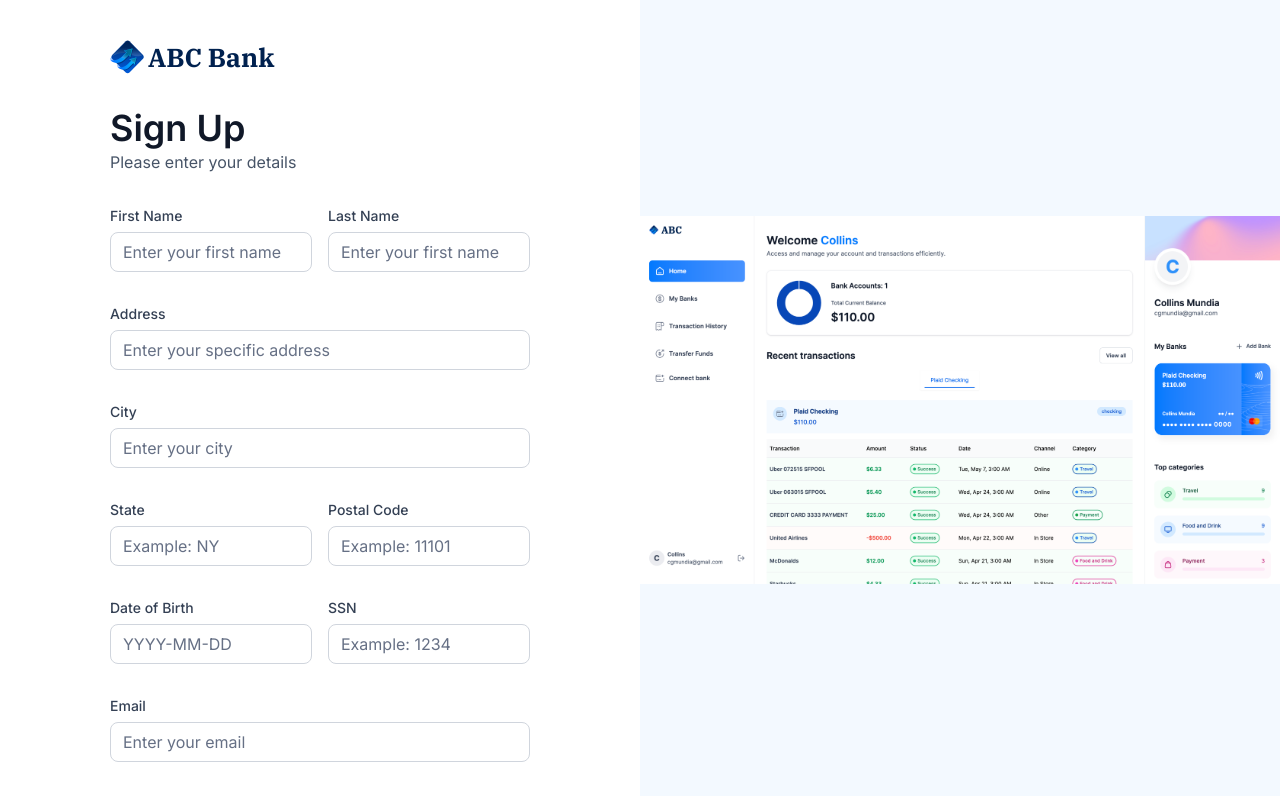
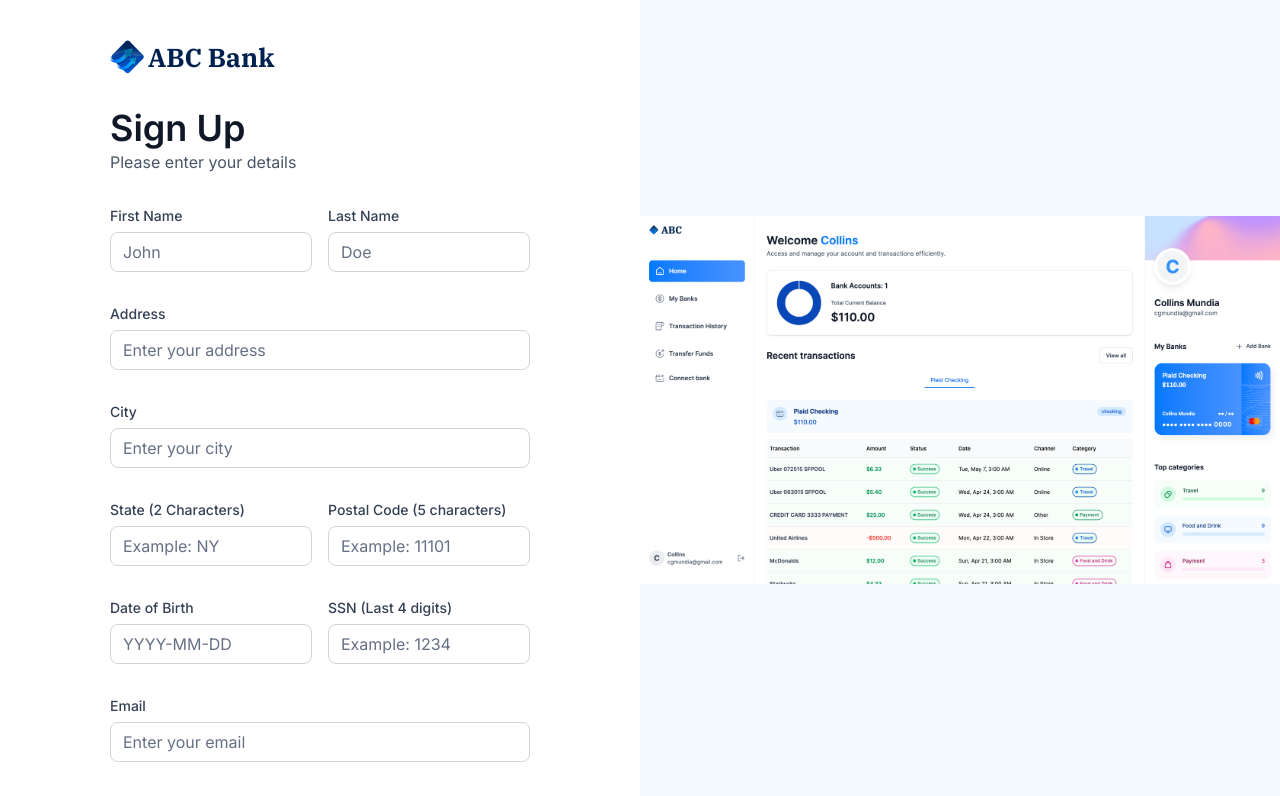
Before and after one commit to mowabanga/abc_online_banking, a Next.js app: page /sign-up in a window 1280 px wide. Shown: the top 796 px of the page. Built offline with nearby package versions, Linux system fonts and the light colour scheme; what dwolla-v2, plaid would draw is missing.

Commit message:
Make changes on sign-up form

```diff
--- a/components/AuthForm.tsx
+++ b/components/AuthForm.tsx
@@ -118,20 +118,20 @@
                       control={form.control}
                       name="firstName"
                       label="First Name"
-                      placeholder="Enter your first name"
+                      placeholder="John"
                     />
                     <CustomInput
                       control={form.control}
                       name="lastName"
                       label="Last Name"
-                      placeholder="Enter your first name"
+                      placeholder="Doe"
                     />
                   </div>
                   <CustomInput
                     control={form.control}
                     name="address1"
                     label="Address"
-                    placeholder="Enter your specific address"
+                    placeholder="Enter your address"
                   />
                   <CustomInput
                     control={form.control}
@@ -143,13 +143,13 @@
                     <CustomInput
                       control={form.control}
                       name="state"
-                      label="State"
+                      label="State (2 Characters)"
                       placeholder="Example: NY"
                     />
                     <CustomInput
                       control={form.control}
                       name="postalCode"
-                      label="Postal Code"
+                      label="Postal Code (5 characters)"
                       placeholder="Example: 11101"
                     />
                   </div>
@@ -163,7 +163,7 @@
                     <CustomInput
                       control={form.control}
                       name="ssn"
-                      label="SSN"
+                      label="SSN (Last 4 digits)"
                       placeholder="Example: 1234"
                     />
                   </div>
```
